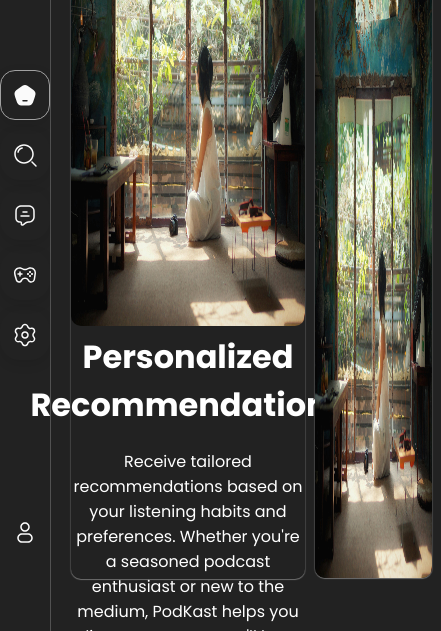
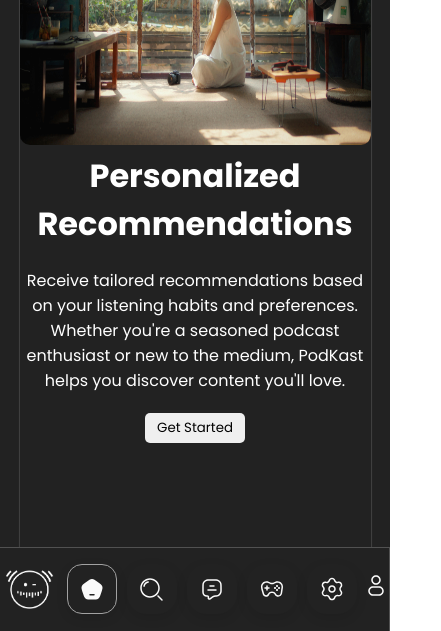
Before and after one commit to kalviumcommunity/S51_Prasanth_Capstone_PodKast, a React (Vite) app in the folder client/: page / in a window 390 px wide. Shown: the part 213-844 px from the top of the page, 441 px wide, since content can reach past the window. Built offline with nearby package versions, Linux system fonts and the light colour scheme.

Commit message:
Created a resposive design using @media query

```diff
--- a/client/src/components/HomeComponent.jsx
+++ b/client/src/components/HomeComponent.jsx
@@ -1,29 +1,12 @@
 import React, { useEffect, useState } from "react";
 
-// Components
-import OnboardingComponent from "./OnboardingComponent";
-
 function HomeComponent() {
-
-  const [isNewVisitor, setIsNewVisitor] = useState(false);
-
-  useEffect(() => {
-    const visitedBefore = localStorage.getItem("visitedBefore");
-    if (!visitedBefore) {
-      setIsNewVisitor(true);
-      localStorage.setItem("visitedBefore", true);
-    }
-  }, []);
-
   return (
     <>
-      {isNewVisitor && <OnboardingComponent />}
-      {!isNewVisitor && (
-        <div style={{color: "white"}}>
-          <h1>Welcome to the Home Page!</h1>
-          <p>This is the main content of your home page.</p>
-        </div>
-      )}
+      <div style={{ color: "white" }}>
+        <h1>Welcome to the Home Page!</h1>
+        <p>This is the main content of your home page.</p>
+      </div>
     </>
   );
 }
--- a/client/src/components/LoginComponent.jsx
+++ b/client/src/components/LoginComponent.jsx
@@ -128,6 +128,7 @@
                   id="username"
                   name="username"
                   value={username}
+                  placeholder="rj_prasanthu"
                   onChange={(e) => setUsername(e.target.value)}
                 />
                 {usernameError && <p className="error-message">{usernameError}</p>}
--- a/client/src/components/Navbar.jsx
+++ b/client/src/components/Navbar.jsx
@@ -1,6 +1,5 @@
 import React, { useEffect, useState } from "react";
-import axios from "axios";
-import "./style.css"; // Import CSS file for styling
+import "./style.css";
 
 // Components
 import HomeComponent from "./HomeComponent";
@@ -25,11 +24,13 @@
 import SettingDarkIcon from "../assets/Icons/Setting-Dark.svg";
 import UserIcon from "../assets/Icons/Profile.svg";
 import LoginComponent from "./LoginComponent";
+import OnboardingComponent from "./OnboardingComponent";
 
 function Navbar({ userAvatar }) {
   const [activeIcon, setActiveIcon] = useState("home");
   const [showPopup, setShowPopup] = useState(false);
   const [isLoggedIn, setIsLoggedIn] = useState(false);
+  const [isNewVisitor, setIsNewVisitor] = useState(false);
 
   const iconComponentMap = {
     home: {
@@ -53,6 +54,14 @@
       icon: { light: SettingIocn, dark: SettingDarkIcon },
     },
   };
+
+  useEffect(() => {
+    const visitedBefore = localStorage.getItem("visitedBefore");
+    if (!visitedBefore) {
+      setIsNewVisitor(true);
+      localStorage.setItem("visitedBefore", true);
+    }
+  }, []);
 
   const handleIconClick = (icon) => {
     setActiveIcon(icon);
@@ -121,7 +130,11 @@
         )}
       </nav>
       <div className={`content ${showPopup ? "blur-background" : ""}`}>
-        {React.createElement(iconComponentMap[activeIcon].component)}
+        {isNewVisitor ? (
+          <OnboardingComponent />
+        ) : (
+          React.createElement(iconComponentMap[activeIcon].component)
+        )}
       </div>
     </div>
   );
--- a/client/src/components/style.css
+++ b/client/src/components/style.css
@@ -388,3 +388,77 @@
 }
 
 /* Login Component Style End */
+
+
+/* Responsive Design Style Start */
+
+@media (max-width: 768px){
+  .navbar-container{
+    flex-direction: column-reverse;
+  }
+  nav{
+    width: 100%;
+    height: 10vh;
+    flex-direction: row;
+    border-top: 1px solid rgb(81, 81, 81);
+    position: sticky;
+    bottom: 0;
+  }
+  .navbar-section-menus-area{
+    flex-direction: row;
+  }
+  .content{
+    width: 100%;
+    height: 190vh;
+    z-index: -1;
+  }
+  .onboarding-component-onboarding-screens-content-area{
+    width: 100%;
+  }
+  .onboarding-component-onboarding-screens-content-area{
+    flex-direction: column;
+  }
+  .onboarding-component-onboarding-screens{
+    width: 90vw;
+    height: 100%;
+  }
+  .onboarding-component-slider-slide img{
+    width: 90vw;
+    height: 40vh;
+  }
+  .onboarding-component-slides-text-area{
+    width: 90vw;
+  }
+  .onboarding-component-demo-music-player{
+    width: 90vw;
+  }
+  .onboarding-component-ads-content-area{
+    width: 90vw;
+  }
+  .onboarding-component-ads-content-area img{
+    width: 90vw;
+  }
+  .login-component{
+    flex-direction: column;
+    width: 80vw;
+    height: 90vh;
+  }
+  .login-component-left-image-area{
+      width: 100%;
+      height: 20vh;
+  }
+  .login-component-right-form-area{
+    width: 80vw;
+  }
+  .login-component-username-area input{
+    width: 65vw;
+  }
+  .login-component-form-password-inputs input{
+    width: 65vw;
+  }
+  .login-component-random-quote{
+    width: 55vw;
+  }
+}
+
+/* Responsive Design Style End */
```
